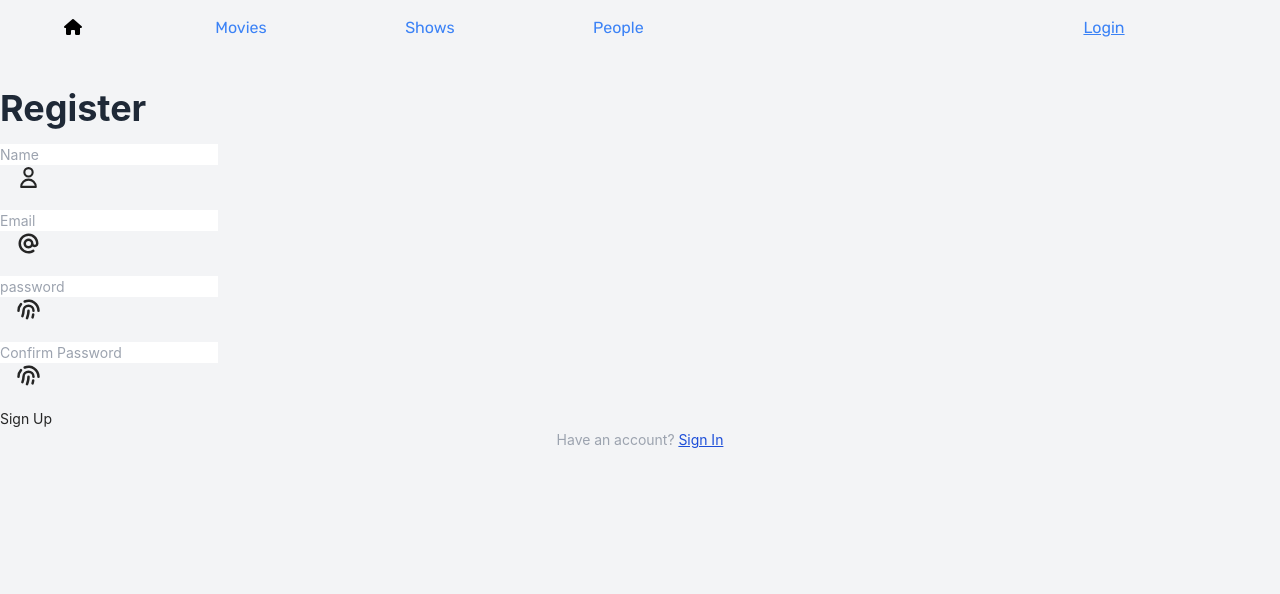
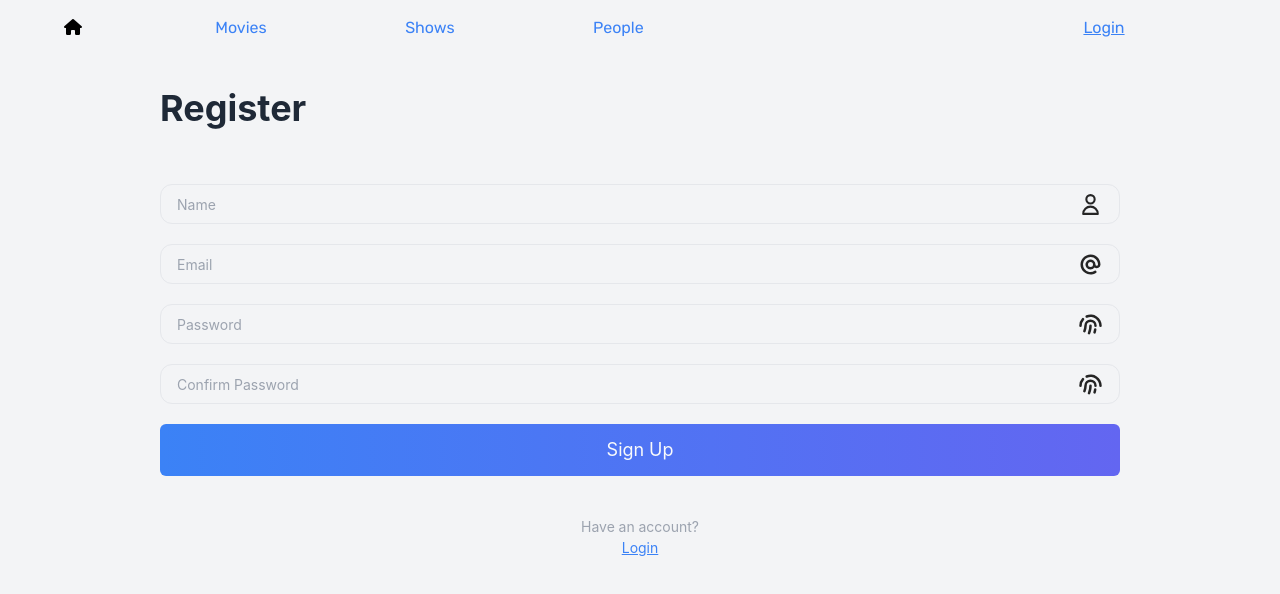
Before and after one commit to yasinnkhann/animedia, a Next.js app: page /register in a window 1280 px wide. Shown: the top 594 px of the page. Built offline with nearby package versions, Linux system fonts and the light colour scheme; no server answers.

Commit message:
revamped auth

```diff
--- a/lib/nextAuth/account-validate.ts
+++ b/lib/nextAuth/account-validate.ts
@@ -45,7 +45,7 @@ export function registerValidate(values: any) {
 	if (!values.confirmPassword) {
 		errors.confirmPassword = 'Please confirm your password';
 	} else if (values.password !== values.confirmPassword) {
-		errors.confirmPassword = 'Password Not Match...!';
+		errors.confirmPassword = 'Passwords Do Not Match!';
 	} else if (values.confirmPassword.includes(' ')) {
 		errors.confirmPassword = 'Invalid Confirm Password';
 	}
--- a/pages/login.tsx
+++ b/pages/login.tsx
@@ -135,6 +135,7 @@ export default function Login({
 					) : (
 						<></>
 					)}
+
 					<div
 						className={`border rounded-xl relative flex h-[2.5rem] ${
 							formik.errors.password && formik.touched.password
--- a/pages/register.tsx
+++ b/pages/register.tsx
@@ -15,7 +15,10 @@ import * as Mutations from '../graphql/mutations';
 import { CLIENT_BASE_URL } from '../utils/URLs';
 
 export default function Register() {
-	const [show, setShow] = useState({ password: false, confirmPassword: false });
+	const [showPW, setShowPW] = useState({
+		password: false,
+		confirmPassword: false,
+	});
 
 	const router = useRouter();
 
@@ -112,84 +115,139 @@ export default function Register() {
 				<title>Register</title>
 			</Head>
 
-			<main className='mt-[calc(var(--header-height-mobile)+1rem)]'>
-				<div className='title'>
+			<main className='mt-[calc(var(--header-height-mobile)+1rem)] w-3/4 mx-auto flex flex-col gap-10'>
+				<div>
 					<h1 className='text-gray-800 text-4xl font-bold py-4'>Register</h1>
 				</div>
 
-				{/* form */}
 				<form className='flex flex-col gap-5' onSubmit={formik.handleSubmit}>
-					<div>
+					{formik.errors.name && formik.touched.name ? (
+						<span className='text-rose-500'>{formik.errors.name}</span>
+					) : (
+						<></>
+					)}
+
+					<div
+						className={`border rounded-xl relative flex h-[2.5rem] ${
+							formik.errors.name && formik.touched.name ? 'border-rose-600' : ''
+						}`}
+					>
 						<input
 							{...formik.getFieldProps('name')}
 							type='text'
+							name='name'
 							placeholder='Name'
-							name='name'
+							className='w-full border-none outline-none bg-inherit pl-4'
 						/>
 						<span className='icon flex items-center px-4'>
 							<HiOutlineUser size={25} />
 						</span>
 					</div>
-					{/* {formik.errors.name && formik.touched.name ? <span className='text-rose-500'>{formik.errors.name}</span> : <></>} */}
-					<div>
+
+					{formik.errors.email && formik.touched.email ? (
+						<span className='text-rose-500'>{formik.errors.email}</span>
+					) : (
+						<></>
+					)}
+
+					<div
+						className={`border rounded-xl relative flex h-[2.5rem] ${
+							formik.errors.email && formik.touched.email
+								? 'border-rose-600'
+								: ''
+						}`}
+					>
 						<input
 							{...formik.getFieldProps('email')}
 							type='email'
+							name='email'
 							placeholder='Email'
-							name='email'
+							className='w-full border-none outline-none bg-inherit pl-4'
 						/>
 						<span className='icon flex items-center px-4'>
 							<HiAtSymbol size={25} />
 						</span>
 					</div>
-					{/* {formik.errors.email && formik.touched.email ? <span className='text-rose-500'>{formik.errors.email}</span> : <></>} */}
-					<div>
+
+					{formik.errors.password && formik.touched.password ? (
+						<span className='text-rose-500'>{formik.errors.password}</span>
+					) : (
+						<></>
+					)}
+
+					<div
+						className={`border rounded-xl relative flex h-[2.5rem] ${
+							formik.errors.password && formik.touched.password
+								? 'border-rose-600'
+								: ''
+						}`}
+					>
 						<input
 							{...formik.getFieldProps('password')}
-							type={`${show.password ? 'text' : 'password'}`}
+							type={`${showPW.password ? 'text' : 'password'}`}
 							name='password'
-							placeholder='password'
+							placeholder='Password'
+							className='w-full border-none outline-none bg-inherit pl-4'
 						/>
 						<span
-							className='icon flex items-center px-4'
-							onClick={() => setShow({ ...show, password: !show.password })}
-						>
-							<HiFingerPrint size={25} />
-						</span>
-					</div>
-					{/* {formik.errors.password && formik.touched.password ? <span className='text-rose-500'>{formik.errors.password}</span> : <></>} */}
-
-					<div>
-						<input
-							{...formik.getFieldProps('confirmPassword')}
-							type={`${show.confirmPassword ? 'text' : 'password'}`}
-							name='confirmPassword'
-							placeholder='Confirm Password'
-						/>
-						<span
-							className='icon flex items-center px-4'
+							className='icon flex items-center px-4 cursor-pointer'
 							onClick={() =>
-								setShow({ ...show, confirmPassword: !show.confirmPassword })
+								setShowPW({ ...showPW, password: !showPW.password })
 							}
 						>
 							<HiFingerPrint size={25} />
 						</span>
 					</div>
-					{/* {formik.errors.confirmPassword && formik.touched.confirmPassword ? <span className='text-rose-500'>{formik.errors.confirmPassword}</span> : <></>} */}
 
-					{/* login buttons */}
-					<div className='input-button'>
-						<button type='submit'>Sign Up</button>
+					{formik.errors.confirmPassword && formik.touched.confirmPassword ? (
+						<span className='text-rose-500'>
+							{formik.errors.confirmPassword}
+						</span>
+					) : (
+						<></>
+					)}
+
+					<div
+						className={`border rounded-xl relative flex h-[2.5rem] ${
+							formik.errors.confirmPassword && formik.touched.confirmPassword
+								? 'border-rose-600'
+								: ''
+						}`}
+					>
+						<input
+							{...formik.getFieldProps('confirmPassword')}
+							type={`${showPW.confirmPassword ? 'text' : 'password'}`}
+							name='confirmPassword'
+							placeholder='Confirm Password'
+							className='w-full border-none outline-none bg-inherit pl-4'
+						/>
+						<span
+							className='icon flex items-center px-4 cursor-pointer'
+							onClick={() =>
+								setShowPW({
+									...showPW,
+									confirmPassword: !showPW.confirmPassword,
+								})
+							}
+						>
+							<HiFingerPrint size={25} />
+						</span>
+					</div>
+
+					<div>
+						<button
+							type='submit'
+							className='w-full bg-gradient-to-r from-blue-500 to-indigo-500 rounded-md py-3 text-gray-50 text-lg'
+						>
+							Sign Up
+						</button>
 					</div>
 				</form>
 
-				{/* bottom */}
-				<p className='text-center text-gray-400 '>
-					Have an account?{' '}
-					<Link href={'/login'}>
-						<a className='text-blue-700'>Sign In</a>
-					</Link>
-				</p>
+				<div className='flex flex-col items-center'>
+					<p className='text-center text-gray-400 '>Have an account? </p>
+					<Link href='/login'>Login</Link>
+				</div>
 			</main>
 		</>
 	);
```
